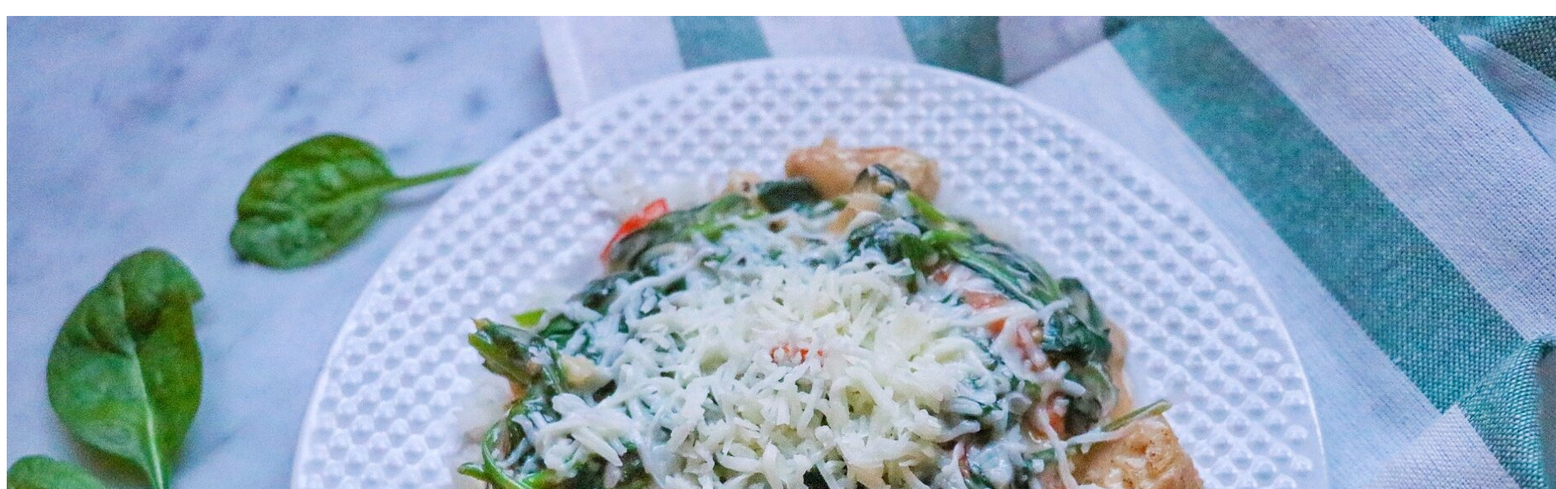
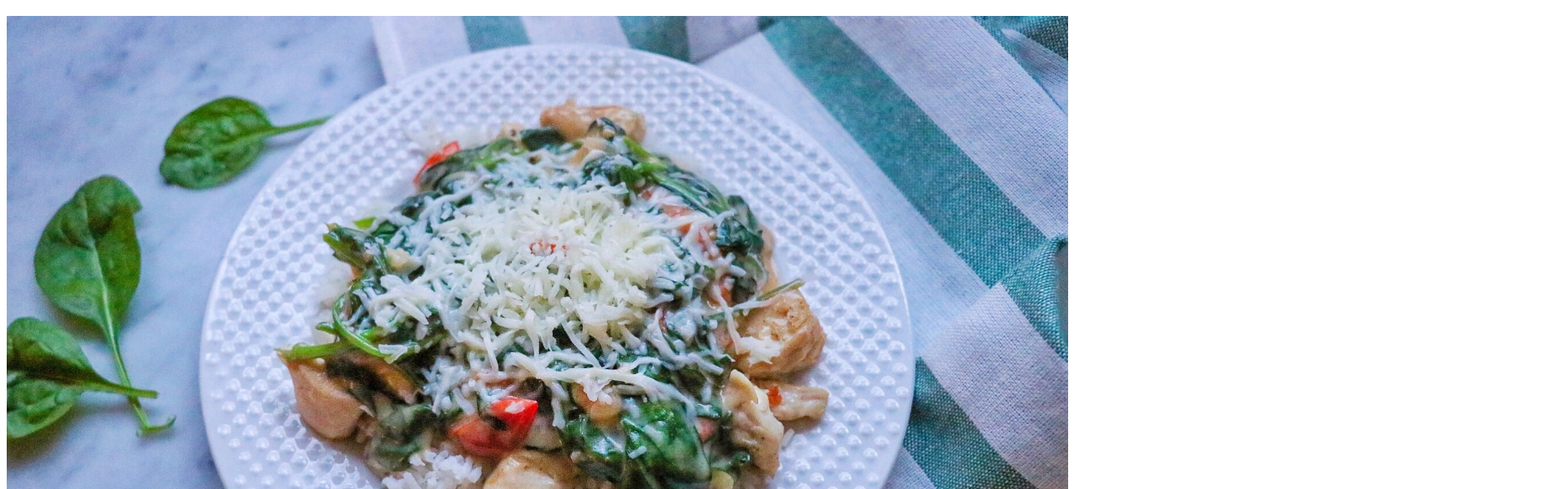
Before and after one commit to Supreme-hub/odin-recipes, a plain HTML site: page recipes/easy-chicken-florentine.html in a window 1280 px wide. Shown: the part 61-644 px from the top of the page at 84% size, 1853 px wide, since content can reach past the window. Drawn offline with Linux system fonts and the light colour scheme.

Commit message:
small changes

```diff
--- a/recipes/easy-chicken-florentine.html
+++ b/recipes/easy-chicken-florentine.html
@@ -6,7 +6,7 @@
 </head>
 <body>
     <h1>Easy Chicken Florentine</h1>
-    <img src="./images/102.jpg">
+    <img src="./images/102.jpg" width="100%">
     <h2>Description</h2>
     <p>This tasty quick spin on chicken Florentine is colorful and exciting.
     Serve together with your choice of rice, potato, or couscous, my favorite.</p>
```
